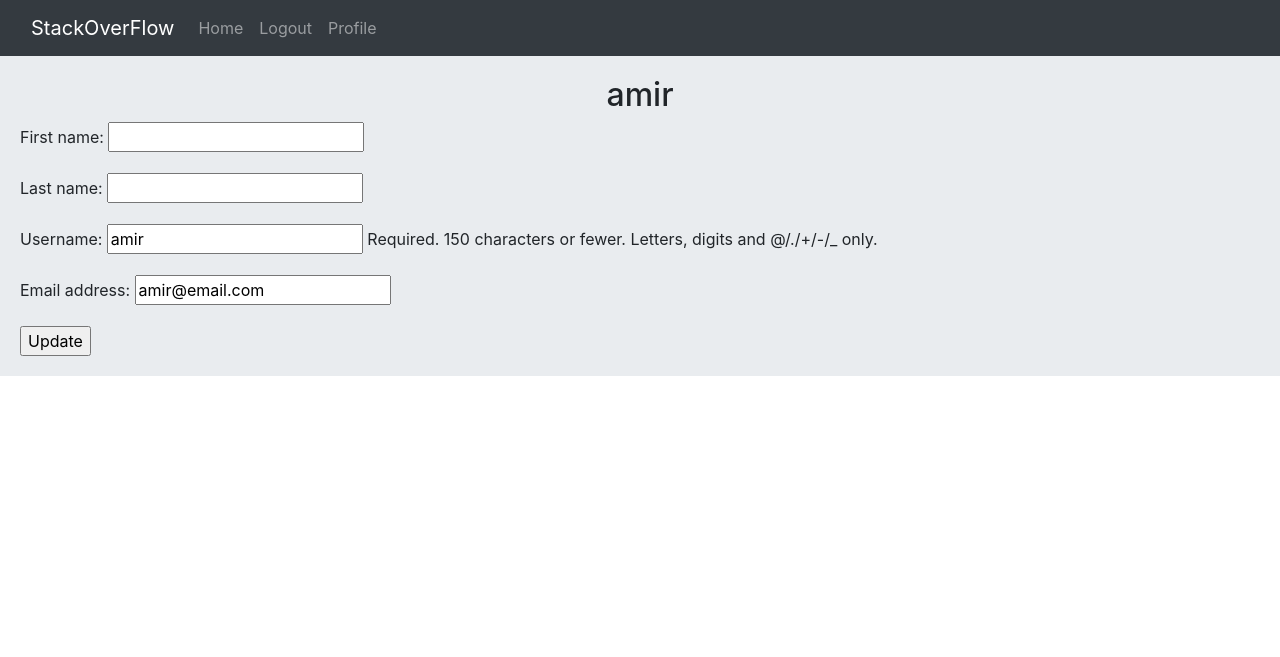
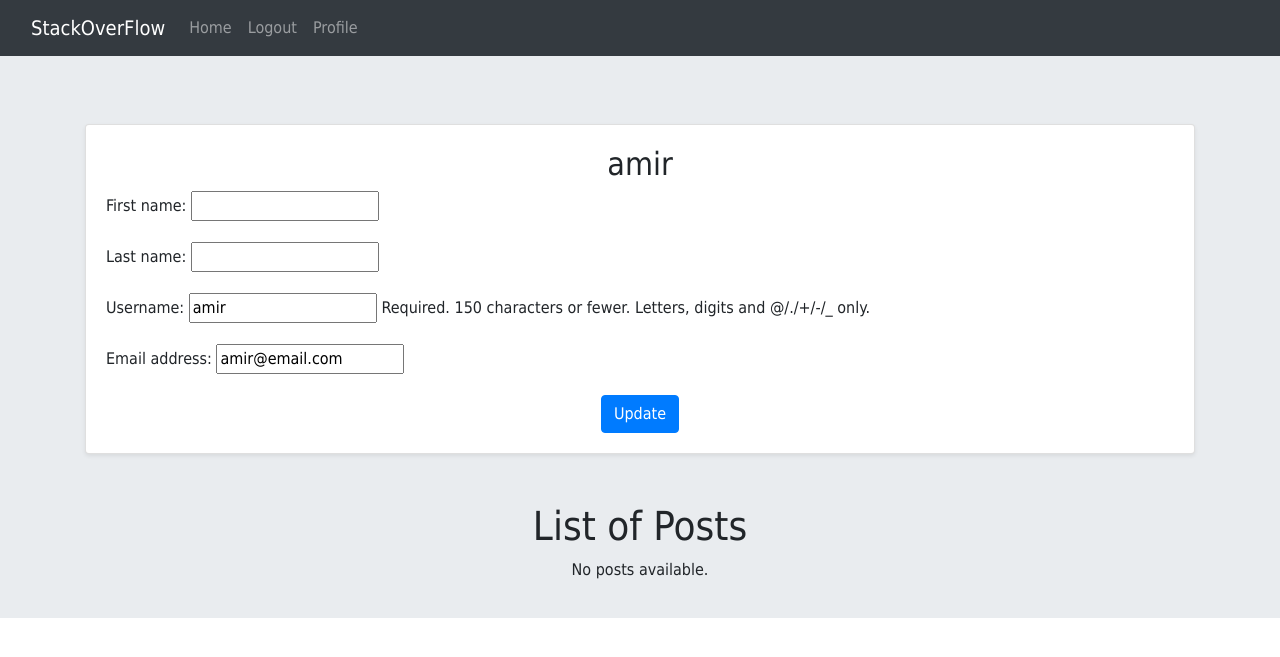
Before and after one commit to SamariumCode/Mon_SocialNetwork, a Django app: page /accounts/profile/2/ in a window 1280 px wide. Shown: the top 657 px of the page. Run offline with Django 5.2, Linux system fonts and the light colour scheme; a user stored in the database is signed in; data comes from the database, SQL or seed files in the repository; both versions use the stored data as it was after the commit; some libraries are stand-ins or nearby versions.

Commit message:
add detail view , list post in profile user

```diff
--- a/accounts/templates/accounts/profile.html
+++ b/accounts/templates/accounts/profile.html
@@ -1,26 +1,38 @@
 {% extends '_base.html' %}
-
-
 
 {% block page_title %}
     Profile
 {% endblock %}
 
+{% block content %}
+<div class="container mt-5">
+    <div class="card shadow-sm">
+        <div class="card-body">
+            <h2 class="text-center">{{ user.username }}</h2>
+            <form action="" method="post" novalidate>
+                {% csrf_token %}
+                {{ form.as_p }}
+                <div class="text-center mt-3">
+                    <input type="submit" value="Update" class="btn btn-primary">
+                </div>
+            </form>
+        </div>
+    </div>
 
-{% block content %}
-
-
-    <h2 class="text-center">{{ user.username }}</h2>
-
-    <form action="" method="post" novalidate>
-
-        {% csrf_token %}
-        {{ form.as_p }}
-
-
-        <input type="submit" value="Update">
-
-    </form>
-
-
+    <div class="mt-5">
+        <h1 class="text-center">List of Posts</h1>
+        {% if posts %}
+            <div class="list-group mt-3">
+                {% for post in posts %}
+                    <div class="list-group-item">
+                        <h5 class="mb-1">Slug: {{ post.slug }}</h5>
+                        <p class="mb-1">Body: {{ post.body }}</p>
+                    </div>
+                {% endfor %}
+            </div>
+        {% else %}
+            <p class="text-center">No posts available.</p>
+        {% endif %}
+    </div>
+</div>
 {% endblock %}
--- a/accounts/views.py
+++ b/accounts/views.py
@@ -6,6 +6,7 @@
 from django.views import View
 
 from .forms import UserRegisterForm, UserLoginForm, UserProfileForm
+from home.models import Post
 
 
 class UserRegisterView(View):
@@ -75,7 +76,8 @@
     def get(self, request, pk):
         user = User.objects.get(pk=pk)
         form = self.form_class(instance=user)
-        return render(request, self.template_name, {'user': user, 'form': form})
+        post = Post.objects.filter(user=user)
+        return render(request, self.template_name, {'user': user, 'form': form, 'posts': post})
 
     def post(self, request, pk):
         user = User.objects.get(pk=pk)
--- a/home/urls.py
+++ b/home/urls.py
@@ -7,6 +7,7 @@
 
 urlpatterns = [
 
-    path('home/', views.HomeView.as_view(), name='home'),
+    path('', views.HomeView.as_view(), name='home'),
+    path('post/<int:pk>/<slug:slug>/', views.PostDetailView.as_view(), name='post-detail'),
 
 ]
--- a/templates/_base.html
+++ b/templates/_base.html
@@ -11,12 +11,15 @@
     <link href="https://maxcdn.bootstrapcdn.com/bootstrap/4.5.2/css/bootstrap.min.css" rel="stylesheet">
 
 
-
     <style>
         .jombotron {
             padding: 20px;
             margin-bottom: 20px;
             background-color: #e9ecef;
+        }
+
+        body {
+            font-family: 'Tahoma', sans-serif;
         }
     </style>
 
```
Also changed, not shown: home/templates/home/detail.html (added, +23 -0 lines), home/templates/home/index.html (+16 -0 lines), home/views.py (+10 -4 lines), db.sqlite3. Lines whose indentation alone changed are shown as unchanged.
